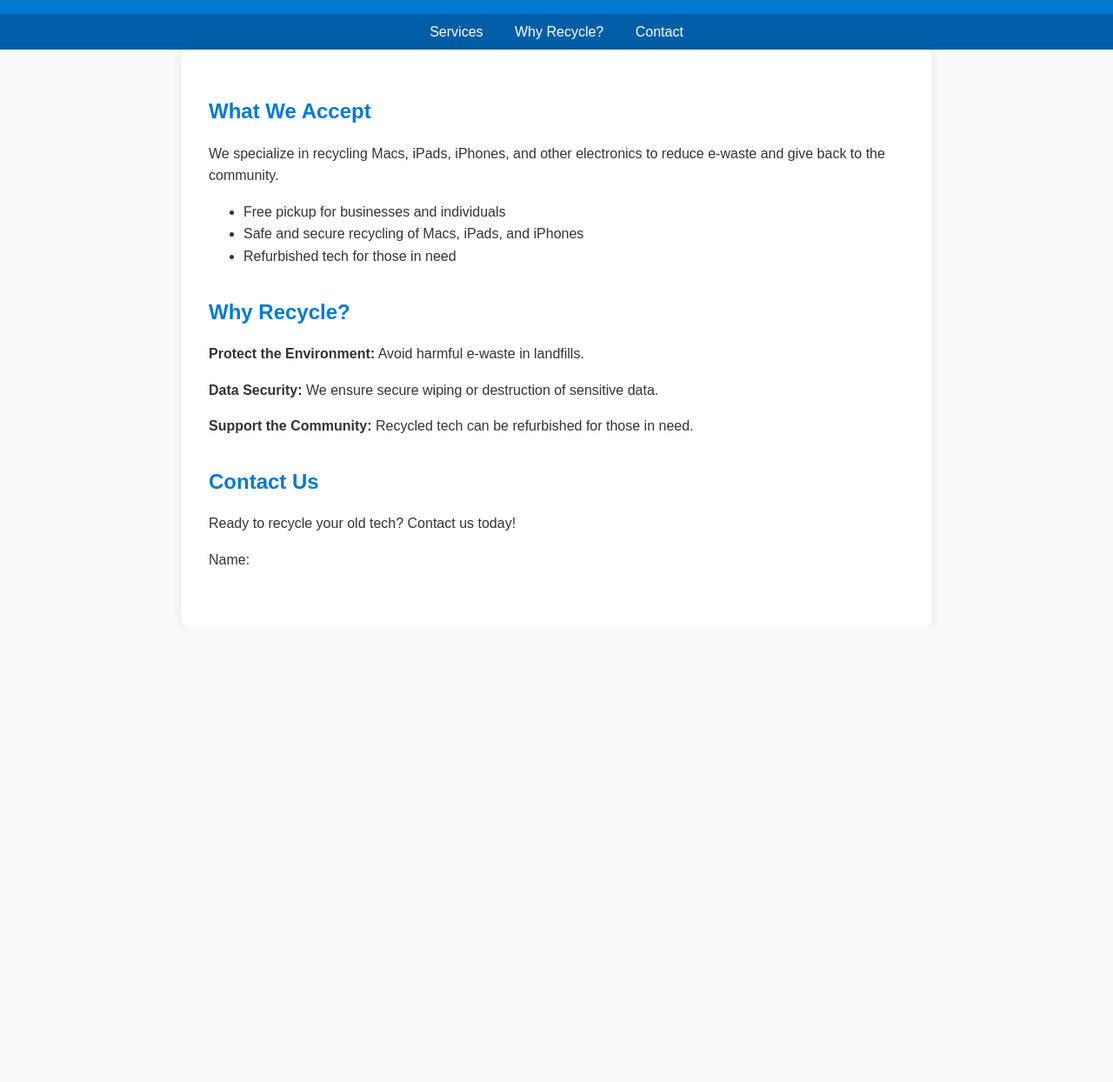
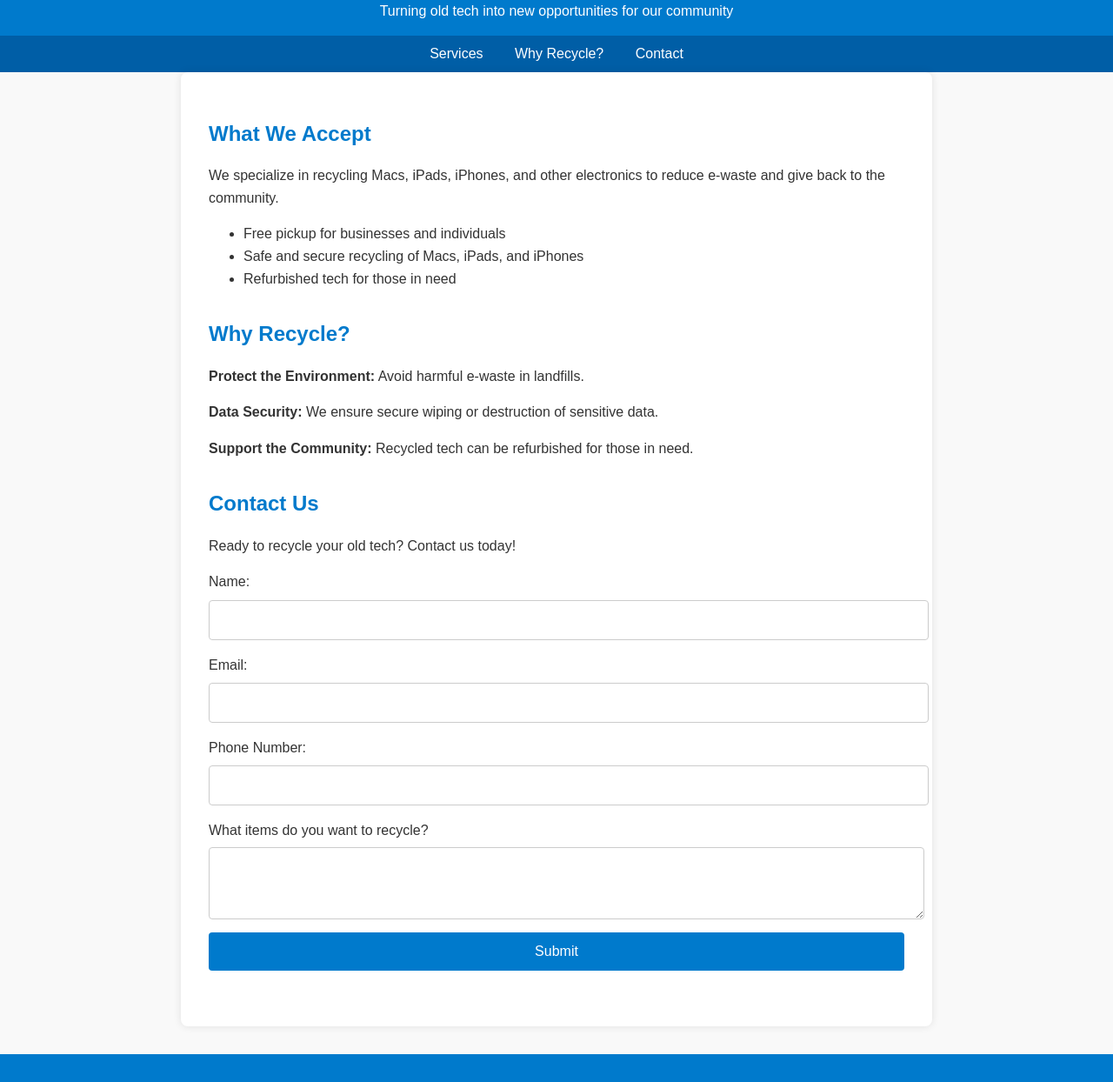
Before and after one commit to metzgee/mn-computer-recycling, a plain HTML site: page index.html in a window 1280 px wide. Shown: the part 101-1345 px from the top of the page at 87% size. Before the commit the page ends 821 px from the top, so only its background shows below. Drawn offline with Linux system fonts and the light colour scheme.

Commit message:
Update index.html

```diff
--- a/index.html
+++ b/index.html
@@ -8,14 +8,17 @@
 </head>
 <body>
     <header>
+        <img src="logo.png" alt="MN Computer Recycling Logo" class="logo">
         <h1>MN Computer Recycling</h1>
-        <p>Recycle your tech responsibly and locally</p>
+        <p>Turning old tech into new opportunities for our community</p>
     </header>
+
     <nav>
         <a href="#services">Services</a>
         <a href="#educational">Why Recycle?</a>
         <a href="#contact">Contact</a>
     </nav>
+
     <main>
         <section id="services">
             <h2>What We Accept</h2>
@@ -26,15 +29,33 @@
                 <li>Refurbished tech for those in need</li>
             </ul>
         </section>
+
         <section id="educational">
             <h2>Why Recycle?</h2>
             <p><strong>Protect the Environment:</strong> Avoid harmful e-waste in landfills.</p>
             <p><strong>Data Security:</strong> We ensure secure wiping or destruction of sensitive data.</p>
             <p><strong>Support the Community:</strong> Recycled tech can be refurbished for those in need.</p>
         </section>
+
         <section id="contact">
             <h2>Contact Us</h2>
             <p>Ready to recycle your old tech? Contact us today!</p>
             <form action="mailto:your-email@example.com" method="post" enctype="text/plain">
                 <label for="name">Name:</label>
-                <input type="text" id="name" name="name
+                <input type="text" id="name" name="name" required>
+
+                <label for="email">Email:</label>
+                <input type="email" id="email" name="email" required>
+
+                <label for="phone">Phone Number:</label>
+                <input type="tel" id="phone" name="phone">
+
+                <label for="message">What items do you want to recycle?</label>
+                <textarea id="message" name="message" rows="4" required></textarea>
+
+                <button type="submit">Submit</button>
+            </form>
+        </section>
+    </main>
+
+    <footer>
```
